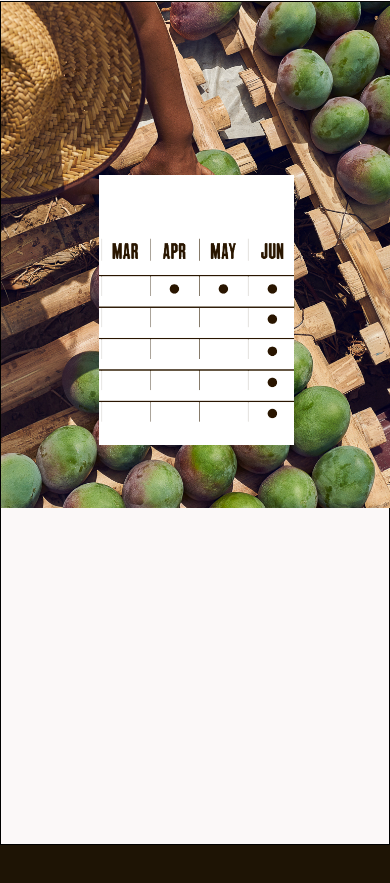
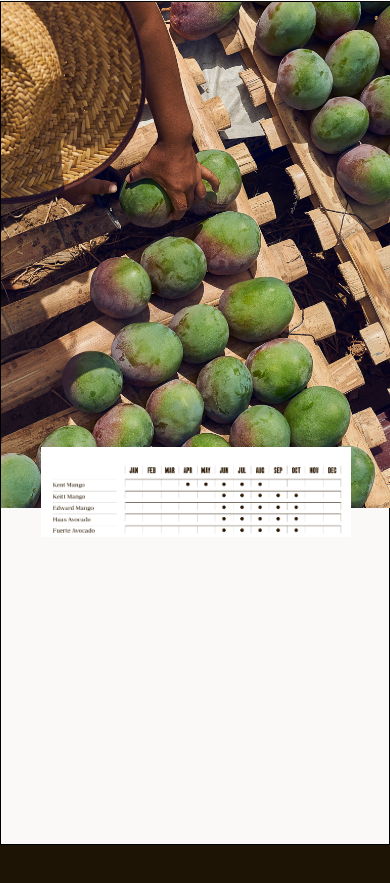
Before and after one commit to FranzDuran/pachamama-farms-web, a Next.js app: page / in a window 390 px wide. Shown: the part 3375-4258 px from the top of the page. Built offline with nearby package versions, Linux system fonts and the light colour scheme.

Commit message:
new section calendar responsive

```diff
--- a/src/app/seccions/calendar/calendar.module.css
+++ b/src/app/seccions/calendar/calendar.module.css
@@ -30,3 +30,31 @@
     position: relative;
     top: 14vw;
 }
+
+
+
+@media (max-width: 1040px) {
+  .divCalendar{
+    width: 750px;
+    height: 230px;
+    top: 28vh;
+}
+
+}
+
+
+
+@media (max-width: 767px) {
+  .divCalendar{
+    width: 310px;
+    height: 90px;
+    background-color: #ffff;
+    background-image: url('./assets/calendar.png');
+    background-size: cover;
+    background-repeat: no-repeat;
+    background-position: center;
+    position: relative;
+    top: 28vh;
+}
+
+}
--- a/src/app/seccions/home/home.module.css
+++ b/src/app/seccions/home/home.module.css
@@ -75,7 +75,7 @@
 
 @media screen and (min-width: 1800px) {
   .divTexto h2 {
-    font-size: 3.4rem;
+    font-size: 2.4rem;
   }
 
   .divTexto button {
@@ -83,17 +83,17 @@
   }
 
   .logoPlay {
-    width: 4rem;
-    height: 4rem;
+    width: 2rem;
+    height: 2rem;
   }
 }
 
-@media (max-width: 1280px) {
+/* @media (max-width: 1280px) {
   .divTexto h2 {
     font-size: 2.5rem;
   }
 
-}
+} */
 
 @media (max-width: 920px) {
 
```
